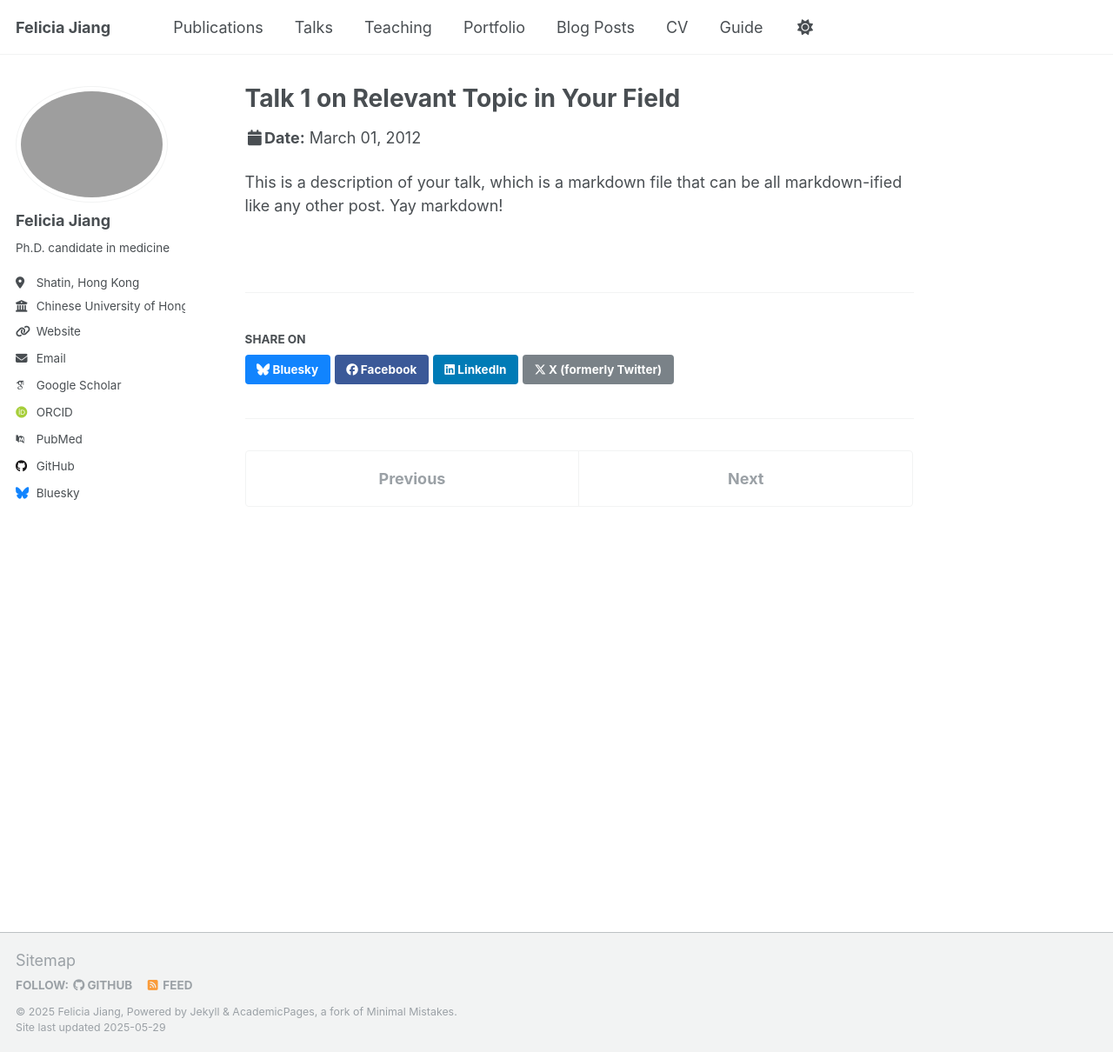
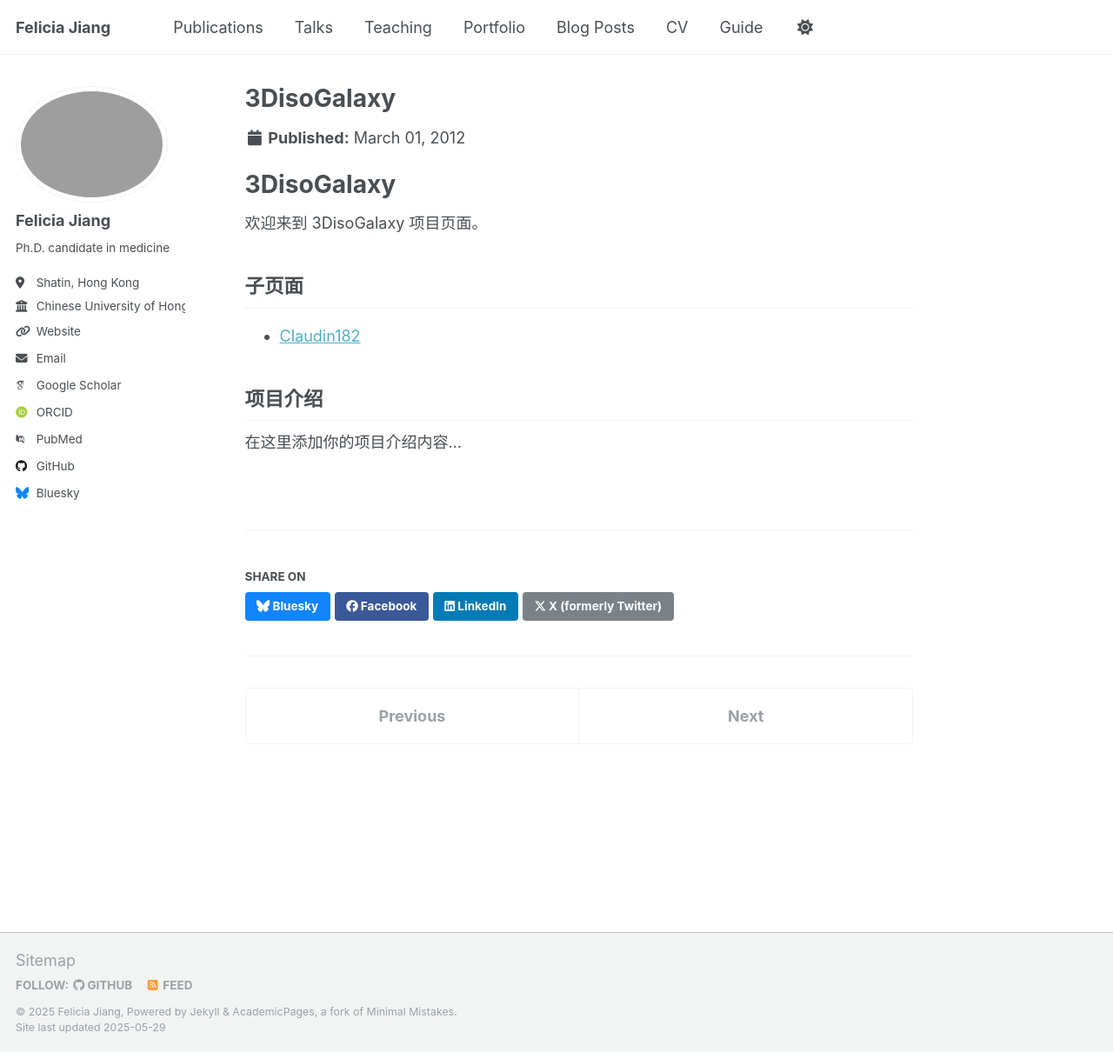
Before and after one commit to FeliciaJiangBio/FeliciaJiangBio.github.io, a Jekyll site: the page built from _talks/2012-03-01-talk-1.md, in a window 1280 px wide and 1210 px high. Shown: the whole window at 87% size. Built offline with Jekyll 4.4.1, drawn with Linux system fonts in a browser that asks for light colours; some web fonts are replaced.

Commit message:
index.md

```diff
--- a/_talks/2012-03-01-talk-1.md
+++ b/_talks/2012-03-01-talk-1.md
@@ -1,11 +1,18 @@
 ---
-title: "Talk 1 on Relevant Topic in Your Field"
-collection: talks
-type: "Talk"
-permalink: /talks/2012-03-01-talk-1
-venue: "UC San Francisco, Department of Testing"
-date: 2012-03-01
-location: "San Francisco, CA, USA"
+layout: single
+title: "3DisoGalaxy"
+permalink: /3DisoGalaxy/
+author_profile: true
 ---
 
-This is a description of your talk, which is a markdown file that can be all markdown-ified like any other post. Yay markdown!
+# 3DisoGalaxy
+
+欢迎来到 3DisoGalaxy 项目页面。
+
+## 子页面
+
+- [Claudin182](/3DisoGalaxy/claudin182/)
+
+## 项目介绍
+
+在这里添加你的项目介绍内容...
```
